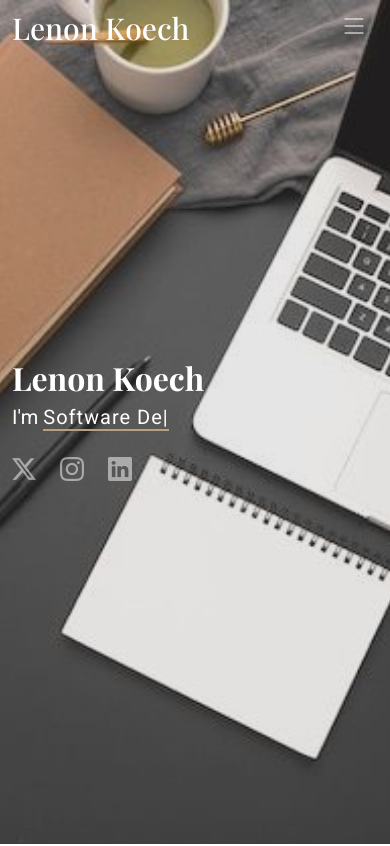
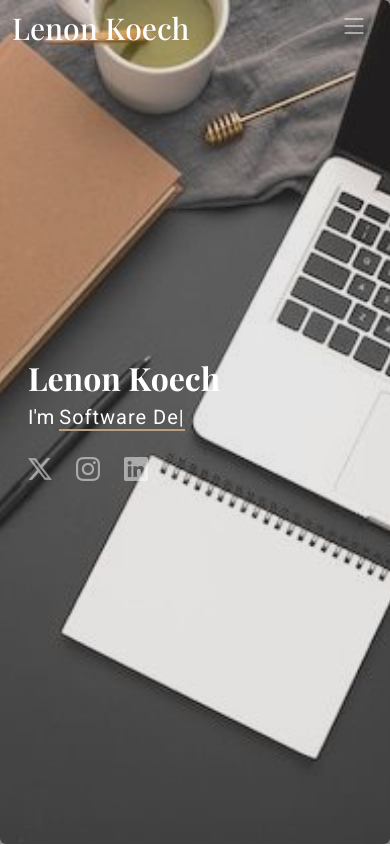
Before and after one commit to Lenonkoech/Lenonkoech.github.io, a website: page index.html in a window 390 px wide. Shown: the top 846 px of the page. Drawn offline with nearby package versions, Linux system fonts and the light colour scheme; a web font is replaced by a local one.

Commit message:
makeh hero-bg responsive

```diff
--- a/index.html
+++ b/index.html
@@ -58,10 +58,12 @@
   <main class="main">
 
     <!-- Hero Section -->
-    <section id="hero" class="hero section dark-background">
-
-      <img src="assets/img/hero_bg3.jpeg" alt="" data-aos="fade-in">
-
+    <section id="hero" class="hero section dark-background p-3">
+        <img
+          src="assets/img/hero_bg3.jpeg"
+          alt="Hero Background"
+          class="img-fluid rounded"
+          data-aos="fade-in">
       <div class="container" data-aos="fade-up" data-aos-delay="100">
         <h2>Lenon Koech<br></h2>
         <p>I'm <span class="typed" data-typed-items="Web Developer, Software Developer">Developer</span>
```
